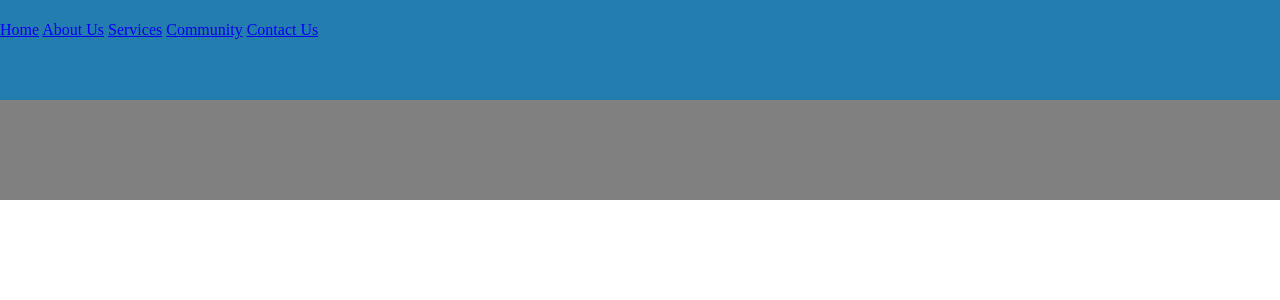
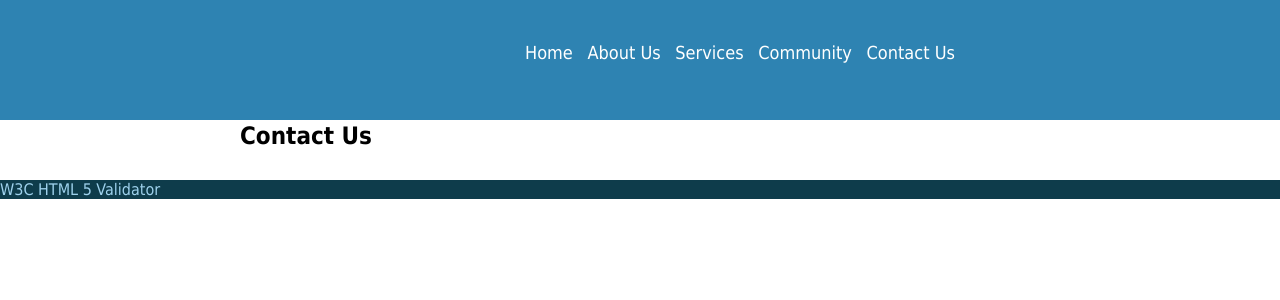
Before and after one commit to tonihe/1536, a PHP site: page /contactus.html in a window 1280 px wide. Shown: the top 300 px of the page. Run offline with PHP 8.4, Linux system fonts and the light colour scheme.

Commit message:
minor edit

```diff
--- a/contactus.html
+++ b/contactus.html
@@ -18,7 +18,24 @@
 				<a href="#">Contact Us</a>
 			</nav>
 	</header>
+
+
 <main>
+
+	<h2 class="ServicesHeader">Contact Us</h2>
+	<form>
+		<table><tr>
+			<td></td>
+			<td></td>
+			<tr>
+			<td></td>
+			<td></td>
+
+		</table>
+
+	</form>
+
+
 </main>
 <footer>
 <a href="http://validator.w3.org/check?url=referer">W3C HTML 5 Validator</a>
--- a/style/base.css
+++ b/style/base.css
@@ -1,13 +1,58 @@
+html { font-family: tahoma, sans-serif;
+}
+
 header {
-	height: 100px;
+	height: 15%;
 	width: 100%;
 	position: fixed;
 	top: 0;
 	background-color: #237DAE;
+	opacity: 0.95;
+}
+header h1 { position: relative;
+			top: 18px;
+			left: 5%;
+			display: inline;
 }
 
 #banner {
 	text-align: inline;
+	padding: 15px;
+	position: fixed;
+}
+
+#banner img { float:left;
+			padding: 0;
+			margin: 0;
+			height: 100px;
+			width: 100px;
+			position: relative;
+			top: 10%;
+}
+
+.headerbox {width: 1000px;
+			margin-left: auto;
+			margin-right: auto;
+			display:-webkit-flex-shrink: 0;
+			display:-ms-flex-negative: 0;
+			flex-shrink: 0;
+}
+
+a:hover {opacity: 0.6;
+}
+
+a {	text-decoration: none;
+}
+
+nav {
+	position: relative;
+	left: 520px;
+	top: 42px;
+}
+
+nav a{	 padding: 5px;
+		font-size: 18px;
+		color: white;
 }
 
 body {
@@ -16,11 +61,35 @@ body {
 	border: 0;
 }
 
+main {
+		padding-top: 8%;
+
+		width: 800px;
+		margin-left: auto;
+		margin-right: auto;
+
+}
+
+#scrollbutton {
+	display: block;
+	text-align: center;
+}
+
+#scrollbutton img {
+	width: 40px;
+	height: 20px;
+	margin: 0;
+	padding-top: 12px;
+	padding-bottom: 10px;
+}
+
 footer {
 	bottom: 0;
-	height: 200px;
+	height: 30%;
 	width: 100%;
-	background-color: gray;
+	background-color: #0e3c4b;
+	justify-content: center;
+	color: #c3ccd1;
 }
 
 footer ul {
@@ -30,14 +99,40 @@ footer ul {
 }
 
 .footerclmns {
-	justify-content: center;
-	left: 50%;
-	margin-right: -50%;
-	align-items: center;
+	width: 20%;
+	font-size: 18px;
+	display: inline;
+	margin-left: auto;
+	margin-right: auto;
+
 }
 
-#copyrightlist {
-	text-align: inline;
+footer a { color: #9ed1ec;
+}
+
+#footerclmn1 {
+	padding-left: 40%;
+}
+
+#footerclmn2 {
+	position: relative;
+
+}
+
+#copyright {
+	display: block;
+	text-align: center;
+	position: relative;
+	bottom: 25px;
+	left: 34%;
+	clear: left;
+	width: 50%;
+	padding-top: 30px;
+}
+#copyright li{ display: inline;
+				margin-left: auto;
+				margin-right: auto;
+
 }
 
 #validator {
```
Also changed, not shown: template.html (+39 -7 lines), 1 other file.
